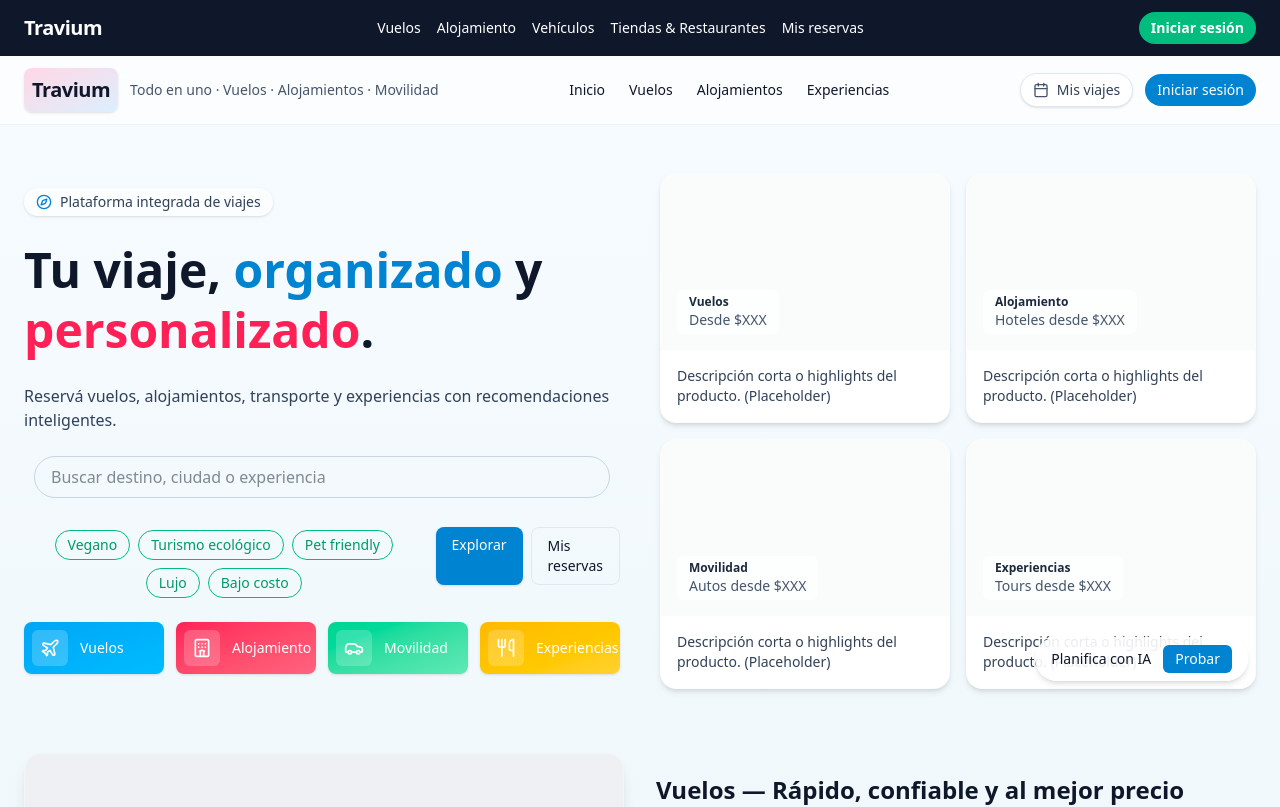
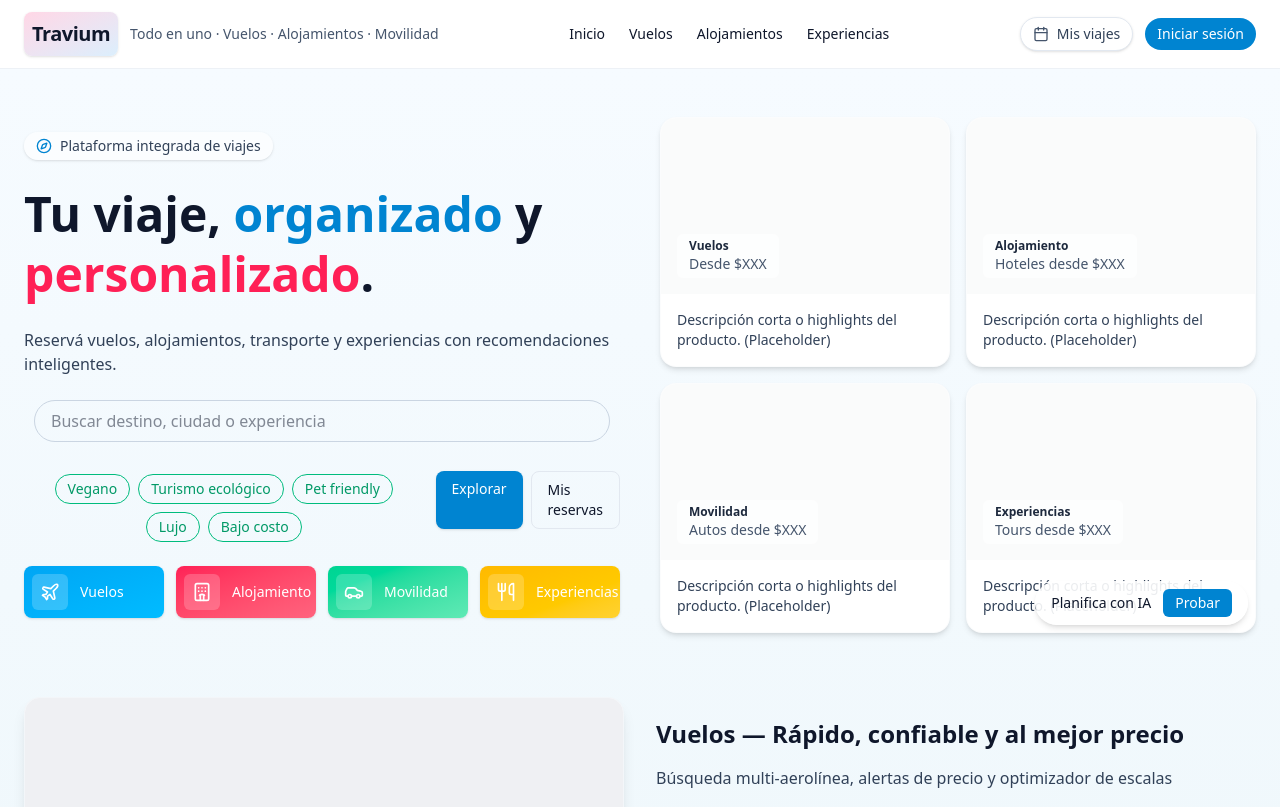
Before and after one commit to itspablito/Travium, a React (Vite) app: page / in a window 1280 px wide. Shown: the top 807 px of the page. Built offline with nearby package versions, Linux system fonts and the light colour scheme.

Commit message:
solucion barra doble

```diff
--- a/src/App.jsx
+++ b/src/App.jsx
@@ -12,8 +12,8 @@ import ReservationsPage from './pages/user/ReservationsPage'
 import CheckoutPage from './pages/payment/CheckoutPage'
 
 function App() {
-return (
-    <div className="min-h-screen flex flex-col bg-slate-950 text-slate-50">
+  return (
+    <div className="min-h-screen flex flex-col bg-white text-slate-900">
       <Navbar />
 
       <main className="flex-1">
--- a/src/components/layout/Navbar.jsx
+++ b/src/components/layout/Navbar.jsx
@@ -1,39 +1,46 @@
-import { Link, NavLink } from 'react-router-dom'
+import React from "react";
+import { Link } from "react-router-dom";
+import { Calendar } from "lucide-react";
 
 export default function Navbar() {
   return (
-    <nav className="bg-slate-900 text-white px-4 sm:px-6 py-3 flex items-center justify-between shadow-md">
-      <Link to="/" className="flex items-center gap-2">
-        <span className="text-xl font-extrabold tracking-tight">
-          Travium
+    <header className="sticky top-0 z-30 bg-white/90 backdrop-blur-sm border-b border-slate-200/60">
+      <div className="max-w-7xl mx-auto px-6 py-3 flex items-center justify-between gap-6">
+
+        <div className="flex items-center gap-3">
+          <div className="rounded-lg bg-gradient-to-br from-[#ffd7e6] to-[#dbeffd] p-2 shadow-sm">
+            <span className="font-black text-xl tracking-tight">Travium</span>
+          </div>
+          <span className="text-sm text-slate-600">
+            Todo en uno · Vuelos · Alojamientos · Movilidad
           </span>
+        </div>
+
+        <nav aria-label="Main navigation" className="hidden md:flex items-center gap-6 text-sm">
+          <Link to="/" className="hover:text-sky-700 transition">Inicio</Link>
+          <Link to="/flights" className="hover:text-sky-700 transition">Vuelos</Link>
+          <Link to="/lodging" className="hover:text-sky-700 transition">Alojamientos</Link>
+          <Link to="/experiences" className="hover:text-sky-700 transition">Experiencias</Link>
+        </nav>
+
+        <div className="flex items-center gap-3">
+          <Link
+            to="/bookings"
+            className="hidden sm:inline-flex items-center gap-2 px-3 py-1.5 rounded-full text-sm bg-white shadow-sm border border-slate-200 hover:bg-slate-50 transition"
+          >
+            <Calendar className="w-4 h-4 text-slate-600" />
+            <span className="text-slate-700">Mis viajes</span>
           </Link>
 
-      <div className="hidden md:flex gap-4 text-sm">
-        <NavLink to="/flights" className="hover:text-emerald-400">
-          Vuelos
-        </NavLink>
-        <NavLink to="/lodging" className="hover:text-emerald-400">
-          Alojamiento
-        </NavLink>
-        <NavLink to="/vehicles" className="hover:text-emerald-400">
-          Vehículos
-        </NavLink>
-        <NavLink to="/experiences" className="hover:text-emerald-400">
-          Tiendas & Restaurantes
-        </NavLink>
-        <NavLink to="/reservations" className="hover:text-emerald-400">
-          Mis reservas
-        </NavLink>
-      </div>
-
-      {/* ⭐ BOTÓN QUE AHORA REDIRIGE AL LOGIN */}
           <Link
             to="/login"
-        className="px-3 py-1.5 text-xs sm:text-sm rounded-full bg-emerald-500 hover:bg-emerald-400 font-semibold"
+            className="px-3 py-1.5 rounded-full text-sm bg-sky-600 text-white hover:bg-sky-500 transition"
           >
             Iniciar sesión
           </Link>
-    </nav>
-  )
+        </div>
+
+      </div>
+    </header>
+  );
 }
--- a/src/pages/main/HomePage.jsx
+++ b/src/pages/main/HomePage.jsx
@@ -36,33 +36,7 @@ export default function HomePage() {
           />
         </div>
 
-        {/* Top navigation */}
-        <header className="sticky top-0 z-30 bg-white/60 backdrop-blur-md border-b border-slate-200/60">
-          <div className="max-w-7xl mx-auto px-6 py-3 flex items-center justify-between gap-6">
-            <div className="flex items-center gap-3">
-              <div className="rounded-lg bg-gradient-to-br from-[#ffd7e6] to-[#dbeffd] p-2 shadow-sm">
-                <span className="font-black text-xl tracking-tight">Travium</span>
-              </div>
-              <span className="text-sm text-slate-600">Todo en uno · Vuelos · Alojamientos · Movilidad</span>
-            </div>
-
-            <nav aria-label="Main navigation" className="hidden md:flex items-center gap-6 text-sm">
-              <Link to="/" className="hover:text-sky-700 transition">Inicio</Link>
-              <Link to="/flights" className="hover:text-sky-700 transition">Vuelos</Link>
-              <Link to="/lodging" className="hover:text-sky-700 transition">Alojamientos</Link>
-              <Link to="/experiences" className="hover:text-sky-700 transition">Experiencias</Link>
-            </nav>
-
-            <div className="flex items-center gap-3">
-              <button className="hidden sm:inline-flex items-center gap-2 px-3 py-1.5 rounded-full text-sm bg-white shadow-sm border border-slate-200">
-                <Calendar className="w-4 h-4 text-slate-600" />
-                <span className="text-slate-700">Mis viajes</span>
-              </button>
-
-              <button className="px-3 py-1.5 rounded-full text-sm bg-sky-600 text-white hover:bg-sky-500 transition">Iniciar sesión</button>
-            </div>
-          </div>
-        </header>
+        {/* ✅ NAVBAR ELIMINADO: ahora vive en components/layout/Navbar.jsx */}
 
         <main className="max-w-7xl mx-auto px-6 py-12">
           {/* Hero */}
@@ -144,9 +118,9 @@ export default function HomePage() {
               imgSrc="/images/placeholder-flight-large.jpg"
               reverse={false}
               bullets={[
-                'Comparación en tiempo real entre aerolíneas y agencias',
-                'Alertas de precio y calendario flexible',
-                'Integración con itinerarios automáticos'
+                "Comparación en tiempo real entre aerolíneas y agencias",
+                "Alertas de precio y calendario flexible",
+                "Integración con itinerarios automáticos"
               ]}
             />
 
@@ -157,9 +131,9 @@ export default function HomePage() {
               imgSrc="/images/placeholder-hotel-large.jpg"
               reverse={true}
               bullets={[
-                'Fotos y placeholders para galerías',
-                'Filtros por sostenibilidad y puntuación',
-                'Reservas instantáneas'
+                "Fotos y placeholders para galerías",
+                "Filtros por sostenibilidad y puntuación",
+                "Reservas instantáneas"
               ]}
             />
 
@@ -170,9 +144,9 @@ export default function HomePage() {
               imgSrc="/images/placeholder-car-large.jpg"
               reverse={false}
               bullets={[
-                'Comparador de proveedores',
-                'Entrega y recogida flexible',
-                'Opciones eléctricas'
+                "Comparador de proveedores",
+                "Entrega y recogida flexible",
+                "Opciones eléctricas"
               ]}
             />
 
@@ -183,9 +157,9 @@ export default function HomePage() {
               imgSrc="/images/placeholder-food-large.jpg"
               reverse={true}
               bullets={[
-                'Categorías: aventura, gourmet, cultura',
-                'Cancelaciones flexibles',
-                'Guías verificados'
+                "Categorías: aventura, gourmet, cultura",
+                "Cancelaciones flexibles",
+                "Guías verificados"
               ]}
             />
           </section>
```
Lines whose indentation alone changed are shown as unchanged.
